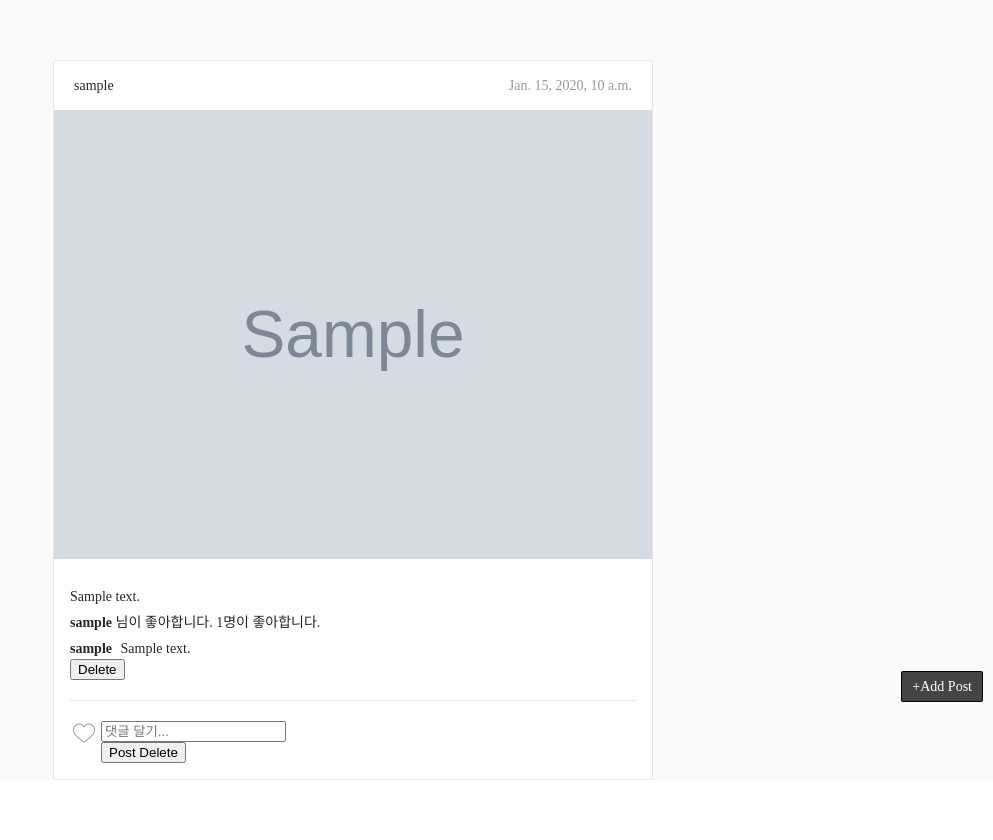
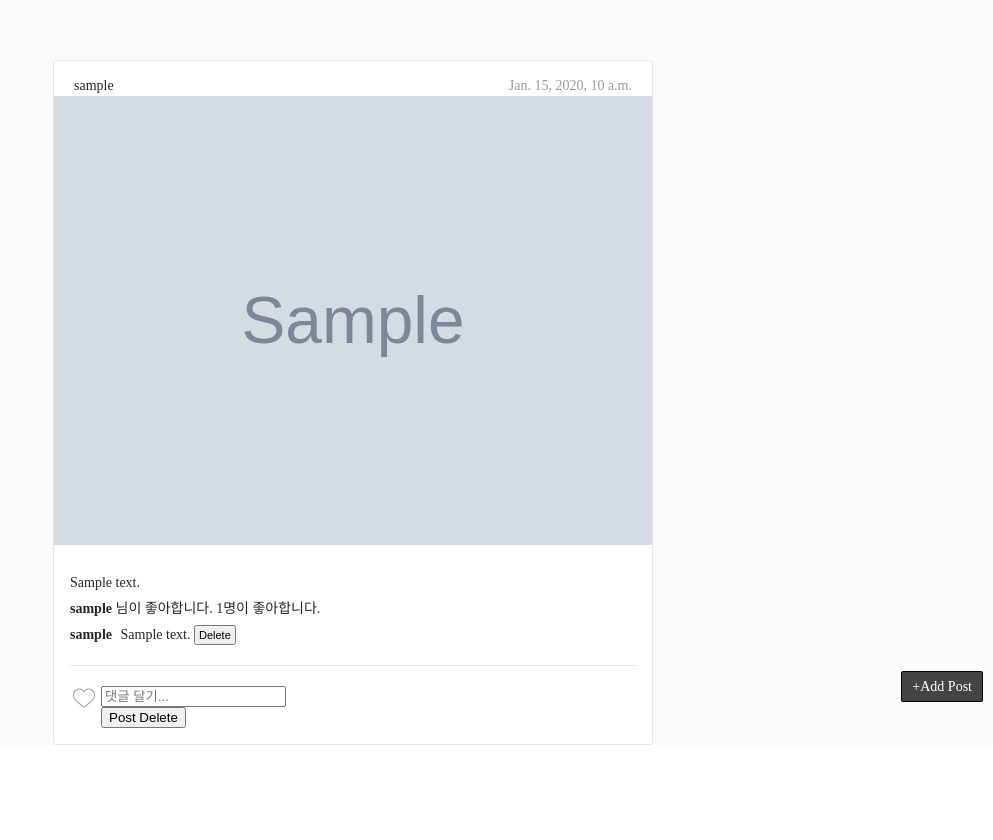
Before and after one commit to hanabee337/django, a Django app: template instagram/django_app/templates/post/post_list.html in a window 1280 px wide. Shown: the part 88-928 px from the top of the page, without its empty margins (287-1280 px from the left). After the commit the page ends 833 px from the top, so only its background shows below. Run offline with Django 3.2, Linux system fonts and the light colour scheme; a user stored in the database is signed in; tables that the repository leaves empty hold one stand-in row (values such as "Sample post"); the template is opened without the code that fills it: most values are stand-ins (such as "Sample title", 1, 10 or a date in 2020); grey boxes marked "Sample" are stand-in pictures; style sheets or scripts are compiled from the project's sources.

Commit message:
Relocate the post delete & the comment delete button
Signed-off-by: hanabee337 <hanabee337@gmail.com>

```diff
--- a/instagram/django_app/static/scss/post_list.scss
+++ b/instagram/django_app/static/scss/post_list.scss
@@ -15,7 +15,15 @@
       font-size: 14px;
 
       .header-username {
-
+        float: left;
+        margin-right: 5px;
+      }
+      .inline {
+        .btn {
+          display: inline-block;
+          cursor: pointer;
+          font-size: 11px;
+        }
       }
       .header-date {
         color: #999;
@@ -46,8 +54,19 @@
             font-weight: bold;
             margin-right: 5px;
           }
+
+          form {
+            display: inline-block;
+
+            button {
+              font-size: 11px;
+              padding: 2px 3px;
+              cursor: pointer;
+            }
+          }
         }
       }
+
       .post-comment-form-container {
         padding-top: 20px;
         position: relative;
```
